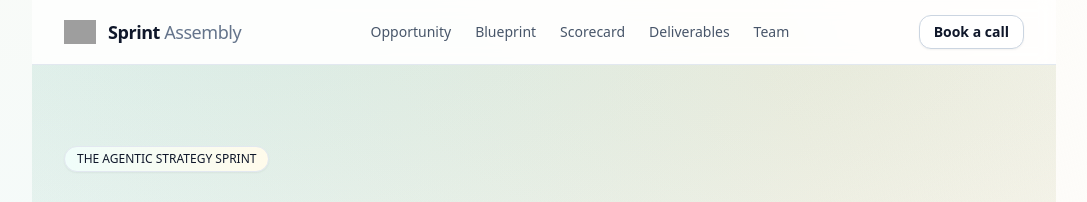
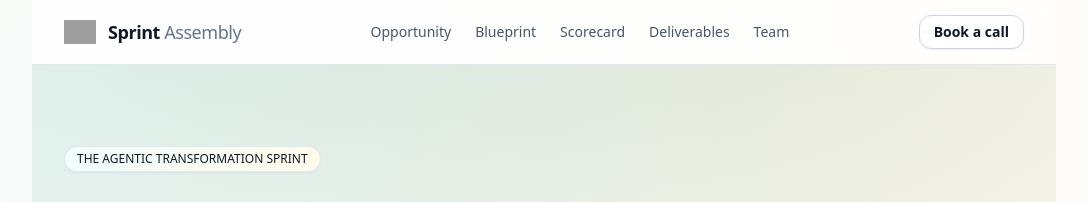
Before and after one commit to nabiliogram/sprint, a React (Vite) app: page / in a window 1280 px wide. Shown: the top 202 px of the page, without its empty margins (96-1183 px from the left). Built offline with nearby package versions, Linux system fonts and the light colour scheme; grey boxes are pictures that could not be loaded.

Commit message:
Update sprint title from 'AGENTIC STRATEGY' to 'AGENTIC TRANSFORMATION'

```diff
--- a/src/App.jsx
+++ b/src/App.jsx
@@ -492,7 +492,7 @@ const App = () => {
             transition={{ duration: 0.7 }}
             className="max-w-4xl"
           >
-            <Pill>THE AGENTIC STRATEGY SPRINT</Pill>
+            <Pill>THE AGENTIC TRANSFORMATION SPRINT</Pill>
             <h1 className="mt-6 text-4xl sm:text-6xl font-black tracking-tight leading-[1.05] text-slate-900">
               Fix the Marketing Foundation.{" "}
               <span
```
